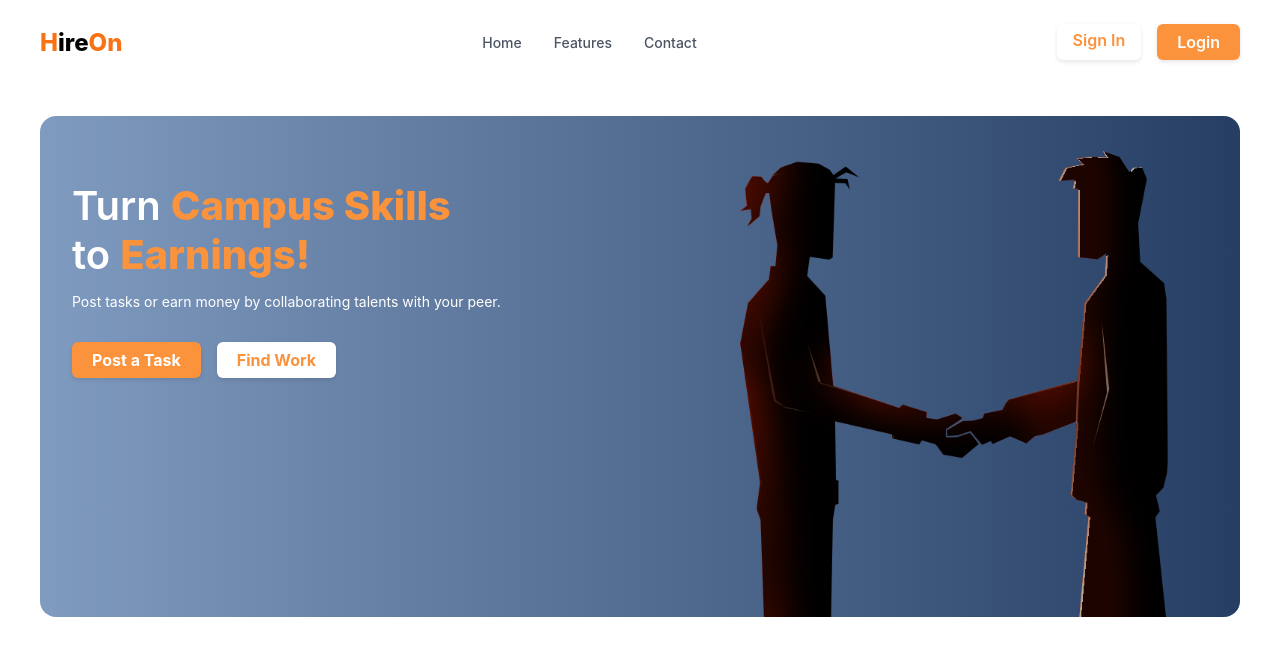
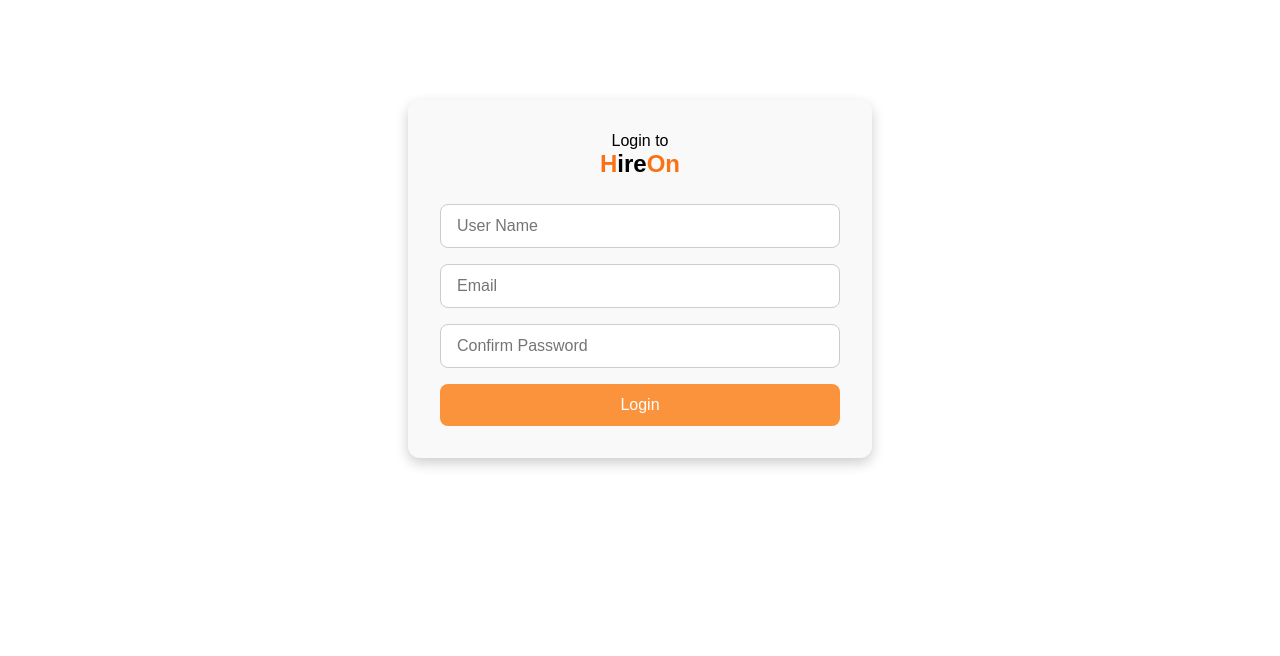
Before and after one commit to Midhun1618/HireOn, a React (Create React App) app in the folder frontend/: page / in a window 1280 px wide. Shown: the top 656 px of the page. Built offline with nearby package versions, Linux system fonts and the light colour scheme.

Commit message:
added Login.css

```diff
--- a/frontend/src/App.js
+++ b/frontend/src/App.js
@@ -1,4 +1,4 @@
-import Home from './pages/Home'
+import Home from './pages/Login'
 import './App.css';
 
 function App() {
--- /dev/null
+++ b/frontend/src/pages/Login.css
@@ -0,0 +1,64 @@
+.login-container {
+  width: 100%;
+  max-width: 400px;
+  margin: 100px auto;
+  padding: 2rem;
+  background-color: #f9f9f9;
+  box-shadow: 0 5px 13px rgba(0, 0, 0, 0.2);
+  border-radius: 12px;
+  text-align: center;
+  font-family: Arial, sans-serif;
+}
+
+.login-form {
+  display: flex;
+  flex-direction: column;
+  gap: 1rem;
+}
+
+.login-form input {
+  padding: 0.75rem 1rem;
+  border: 1px solid #ccc;
+  border-radius: 8px;
+  font-size: 1rem;
+  transition: transform 0.2s ease;
+}
+
+.login-form input:hover {
+  transform: translateY(-3px);
+}
+
+.login-form button {
+  padding: 0.75rem 1rem;
+  background-color: #fb923c;
+  color: white;
+  border: none;
+  border-radius: 8px;
+  font-size: 1rem;
+  cursor: pointer;
+  transition: background-color 0.3s ease, transform 0.2s ease;
+}
+
+.login-form button:hover {
+  background-color: #e7651f;
+  transform: translateY(-3px);
+}
+
+h2 {
+  margin-bottom: 1.5rem;
+  color: #333;
+}
+.home-logo {
+  font-size: 1.5rem;
+  font-weight: 800;
+  user-select: none;
+  padding-bottom: 2vw;
+}
+
+.orange-text {
+  color: #f97316;
+}
+
+.gray-text {
+  color: #4b5563;
+}
--- a/frontend/src/pages/Login.js
+++ b/frontend/src/pages/Login.js
@@ -1,9 +1,62 @@
-import React from 'react'
+import React, { useState } from "react";
+import './Login.css'
 
-function Login() {
+  const Login = () => {
+    const [formData, setFormData] = useState({
+      name: "",
+      email: "",
+      confirmPassword: ""
+    });
+
+    const handleChange = (e) => {
+      const { name, value } = e.target;
+      setFormData({ ...formData, [name]: value });
+    };
+
+    const handleSubmit = (e) => {
+      e.preventDefault();
+      if ("abc" !== formData.confirmPassword) {
+        alert("Passwords do not match");
+        return;
+      }
+      console.log("Form submitted", formData);
+    };
+
   return (
-    <div>
-
+    <div className="login-container">
+      <span>Login to</span>
+       <div className="home-logo">
+          <span className="orange-text">H</span>
+          <span className="gray-texst">ire</span>
+          <span className="orange-text">On</span>
+        </div>
+      <form className="login-form" onSubmit={handleSubmit}>
+        <input
+          type="text"
+          name="name"
+          placeholder="User Name"
+          value={formData.name}
+          onChange={handleChange}
+          required
+        />
+        <input
+          type="email"
+          name="email"
+          placeholder="Email"
+          value={formData.email}
+          onChange={handleChange}
+          required
+        />
+        <input
+          type="password"
+          name="Password"
+          placeholder="Confirm Password"
+          value={formData.confirmPassword}
+          onChange={handleChange}
+          required
+        />
+        <button type="submit">Login</button>
+      </form>
     </div>
   )
 }
```
